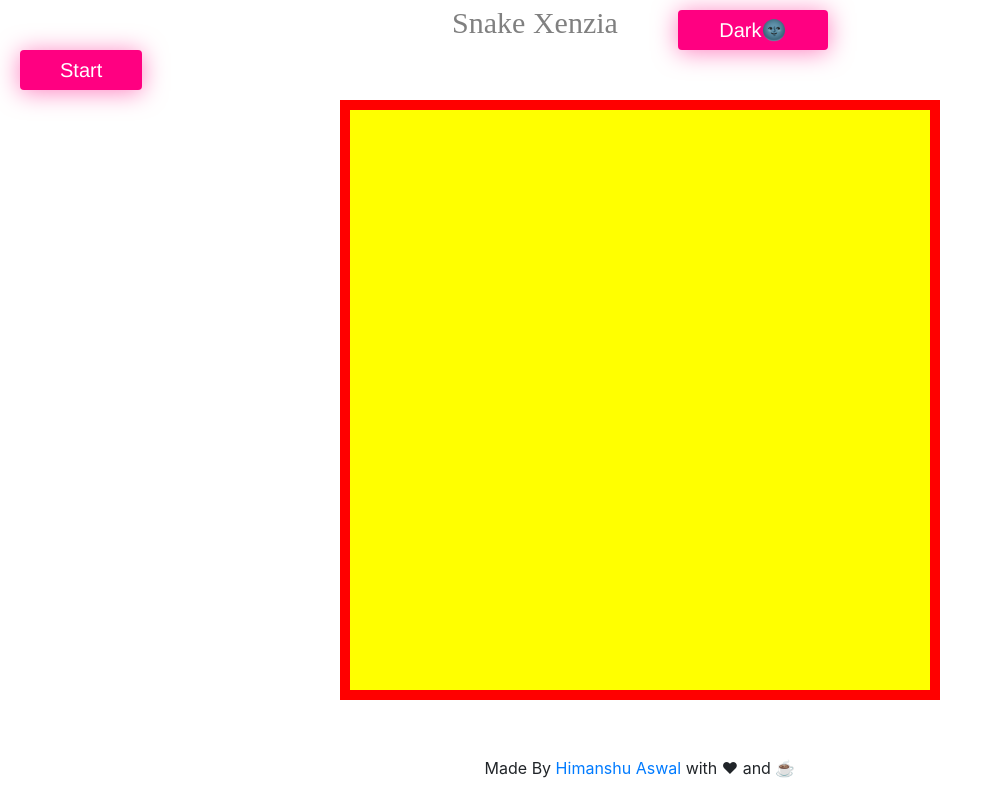
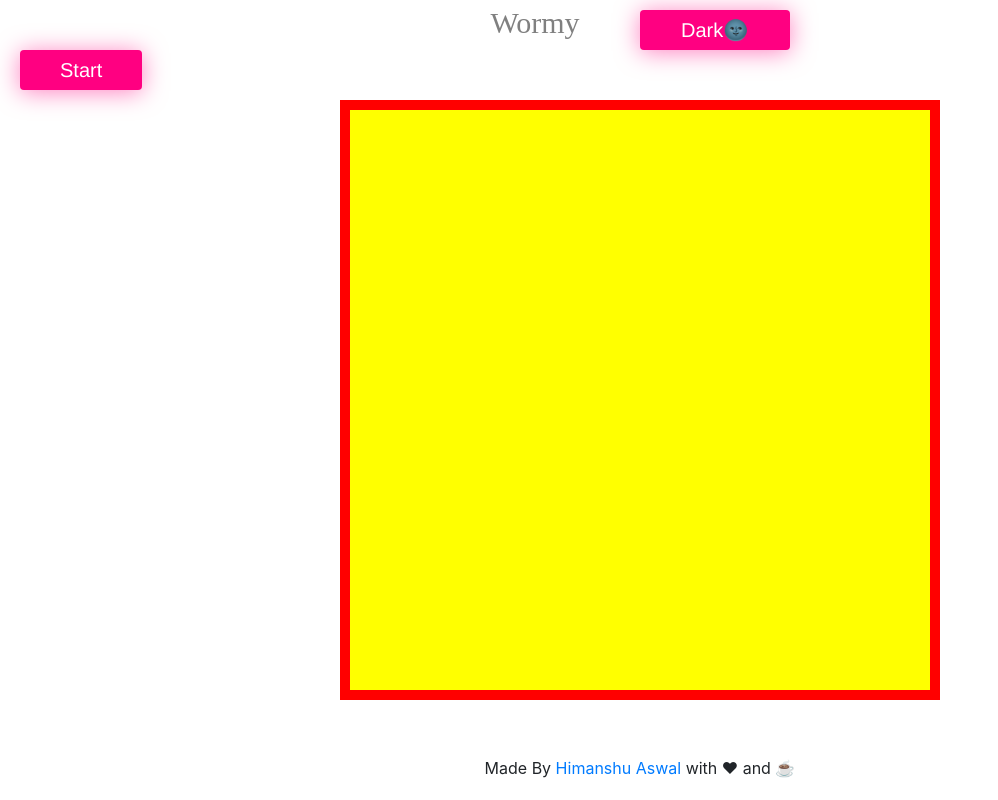
Before and after one commit to himanshu010/snake-game, a plain HTML site: page index.html in a window 1280 px wide. Shown: the whole page, without its empty margins (0-998 px from the left). Drawn offline with nearby package versions, Linux system fonts and the light colour scheme; a web font is replaced by a local one.

Commit message:
initial commit

```diff
--- a/index.html
+++ b/index.html
@@ -3,7 +3,7 @@
   <head>
     <meta charset="UTF-8" />
     <meta name="viewport" content="width=device-width, initial-scale=1.0" />
-    <title>Snake Xenzia</title>
+    <title>Wormy</title>
     <link rel="stylesheet" type="text/css" href="light-theme.css" id="theme" />
     <link
       rel="stylesheet"
@@ -16,7 +16,7 @@
   </head>
   <body>
     <div class="head">
-      Snake Xenzia
+      Wormy
       <div>
         <button onclick="switchSheet()" class="bubbly-button s-but" id="s-but">
           Dark🌚
```
